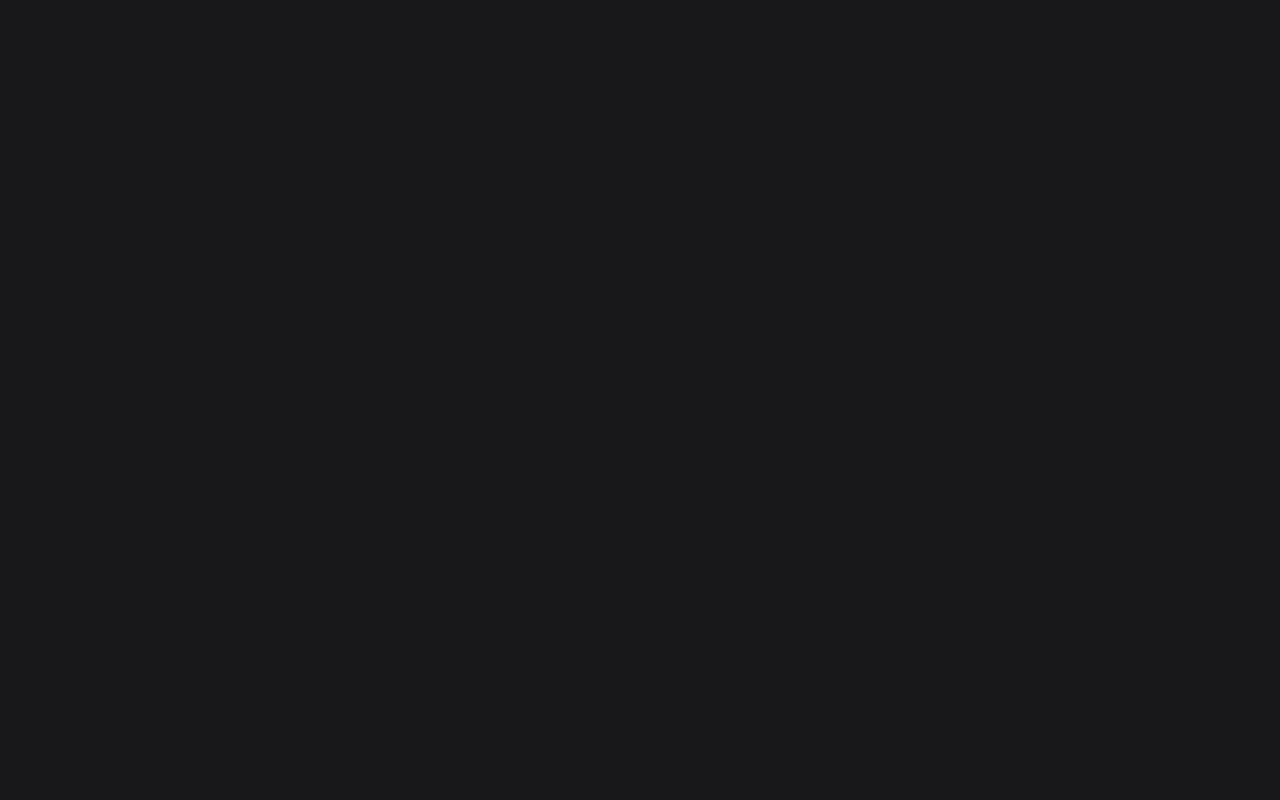
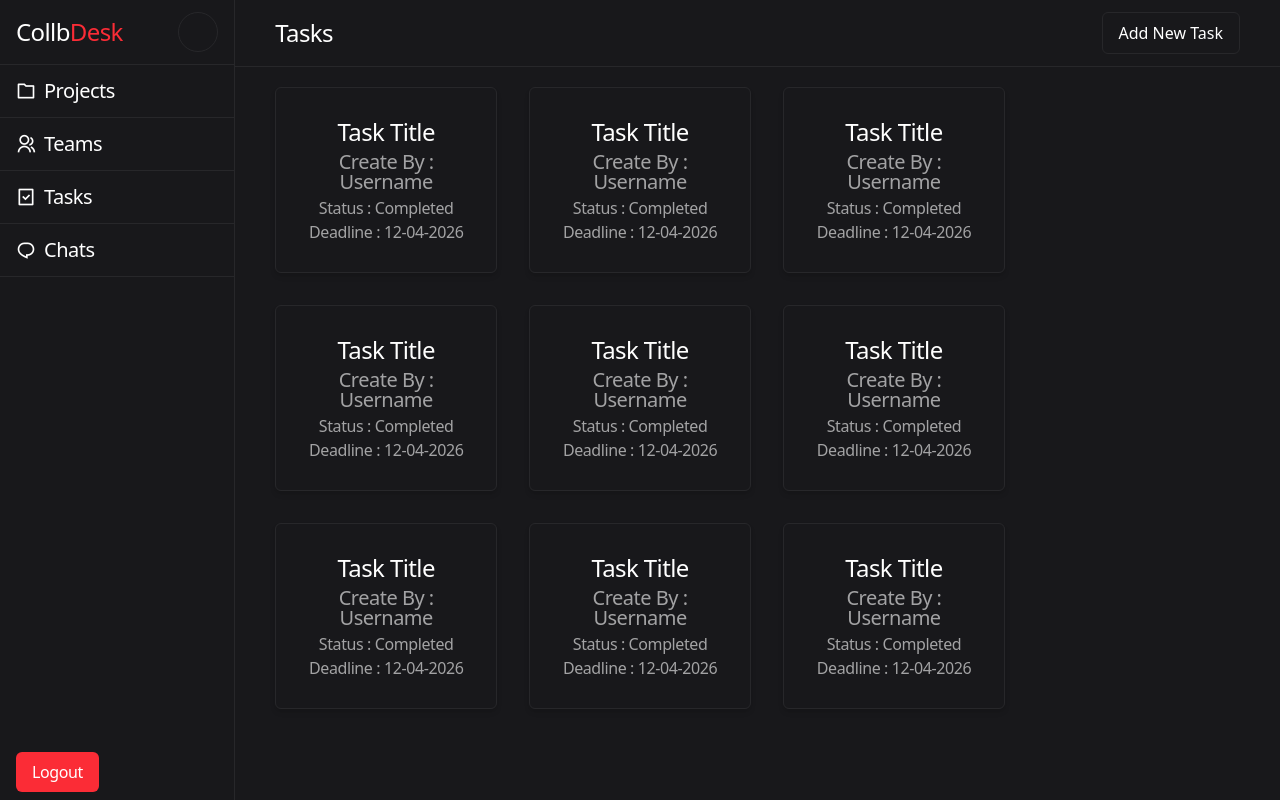
Before and after one commit to navneetnavneetnavneet/CollabDesk, a React (Vite) app in the folder Frontend/: page /tasks in a window 1280 px wide. Before the commit this address had no page. Built offline with nearby package versions, Linux system fonts and the light colour scheme.

Commit message:
Tasks page ui is done

```diff
--- /dev/null
+++ b/Frontend/src/components/Task.jsx
@@ -0,0 +1,22 @@
+import React from "react";
+
+const Task = () => {
+  return (
+    <div className="w-full sm:w-[47%] md:w-[30%] lg:w-[23%] px-4 py-8 hover:bg-zinc-800 duration-300 hover:scale-[.99] flex flex-col items-center justify-center gap-2 rounded-md border border-zinc-800 shadow-md">
+      <h1 className="text-[1.5rem] font-medium tracking-tight leading-none text-center">
+        Task Title
+      </h1>
+      <h3 className="text-[1.25rem] font-normal tracking-tight leading-none opacity-60 text-center">
+        Create By : Username
+      </h3>
+      <h4 className="text-base font-normal tracking-tight leading-none opacity-60">
+        Status : Completed
+      </h4>
+      <h4 className="text-base font-normal tracking-tight leading-none opacity-60">
+        Deadline : 12-04-2026
+      </h4>
+    </div>
+  );
+};
+
+export default Task;
--- a/Frontend/src/components/layout/DesktopSidebar.jsx
+++ b/Frontend/src/components/layout/DesktopSidebar.jsx
@@ -6,7 +6,7 @@ const DesktopSidebar = () => {
   return (
     <aside className="relative w-72 h-full hidden sm:flex flex-col border-r border-zinc-800">
       <div className="w-full px-4 py-3 border-b border-zinc-800 flex items-center justify-between">
-        <h1 className="text-2xl font-medium tracking-tight leading-none">
+        <h1 className="text-[1.5rem] font-medium tracking-tight leading-none">
           Collb<span className="text-red-500">Desk</span>
         </h1>
         <div
@@ -28,10 +28,13 @@ const DesktopSidebar = () => {
         <i className="ri-group-line text-xl"></i>
         <h4 className="text-xl font-normal tracking-tight">Teams</h4>
       </Link>
-      <div className="w-full px-4 py-3 hover:bg-zinc-800 duration-300 border-b border-zinc-800 flex items-center gap-2">
+      <Link
+        to="/tasks"
+        className="w-full px-4 py-3 hover:bg-zinc-800 duration-300 border-b border-zinc-800 flex items-center gap-2"
+      >
         <i className="ri-task-line text-xl"></i>
         <h4 className="text-xl font-normal tracking-tight">Tasks</h4>
-      </div>
+      </Link>
       <div className="w-full px-4 py-3 hover:bg-zinc-800 duration-300 border-b border-zinc-800 flex items-center gap-2">
         <i className="ri-chat-1-line text-xl"></i>
         <h4 className="text-xl font-normal tracking-tight">Chats</h4>
--- a/Frontend/src/components/layout/MobileNavbar.jsx
+++ b/Frontend/src/components/layout/MobileNavbar.jsx
@@ -49,6 +49,13 @@ const MobileNavbar = () => {
           <i className="ri-group-line text-xl"></i>
           <h4 className="text-xl font-normal tracking-tight">Teams</h4>
         </Link>
+        <Link
+          to="/tasks"
+          className="w-full px-4 py-3 hover:bg-zinc-800 duration-300 border-b border-zinc-800 flex items-center gap-1 cursor-pointer"
+        >
+          <i className="ri-task-line text-xl"></i>
+          <h4 className="text-xl font-normal tracking-tight">Tasks</h4>
+        </Link>
         <div className="w-full px-4 py-3 hover:bg-zinc-800 duration-300 border-b border-zinc-800 flex items-center gap-1 cursor-pointer">
           <i className="ri-chat-1-line text-xl"></i>
           <h4 className="text-xl font-normal tracking-tight">Chats</h4>
--- /dev/null
+++ b/Frontend/src/pages/Tasks.jsx
@@ -0,0 +1,36 @@
+import React from "react";
+import { useNavigate } from "react-router-dom";
+import Task from "../components/Task";
+
+const Tasks = () => {
+  const navigate = useNavigate();
+
+  return (
+    <div className="relative w-full overflow-x-hidden overflow-y-auto">
+      <div className="sm:sticky top-0 left-0 z-[99] bg-zinc-900 w-full px-4 sm:px-10 py-3 sm:border-b border-zinc-800 flex items-center justify-between">
+        <h1 className="text-[1.5rem] font-medium tracking-tight leading-none">
+          Tasks
+        </h1>
+        <button
+          onClick={() => navigate("/create-new-task")}
+          className="px-4 py-2 rounded-md border border-zinc-800 hover:bg-zinc-800 duration-300 hover:scale-[.99] cursor-pointer"
+        >
+          Add New Task
+        </button>
+      </div>
+      <div className="w-full px-4 sm:px-10 py-5 flex flex-wrap gap-5 lg:gap-8 justify-start">
+        <Task />
+        <Task />
+        <Task />
+        <Task />
+        <Task />
+        <Task />
+        <Task />
+        <Task />
+        <Task />
+      </div>
+    </div>
+  );
+};
+
+export default Tasks;
--- a/Frontend/src/routes/MainRoutes.jsx
+++ b/Frontend/src/routes/MainRoutes.jsx
@@ -6,6 +6,7 @@ import Dashboard from "../pages/Dashboard";
 import Layout from "../components/layout/Layout";
 import Projects from "../pages/Projects";
 import Teams from "../pages/Teams";
+import Tasks from "../pages/Tasks";
 import CreateNewProject from "../pages/CreateNewProject";
 import Profile from "../pages/Profile";
 import EditProfile from "../pages/EditProfile";
@@ -20,6 +21,7 @@ const MainRoutes = () => {
         <Route path="/" element={<Dashboard />} />
         <Route path="/projects" element={<Projects />} />
         <Route path="/teams" element={<Teams />} />
+        <Route path="/tasks" element={<Tasks />} />
         <Route path="/create-new-project" element={<CreateNewProject />} />
         <Route path="/profile" element={<Profile />} />
         <Route path="/edit-profile" element={<EditProfile />} />
```
